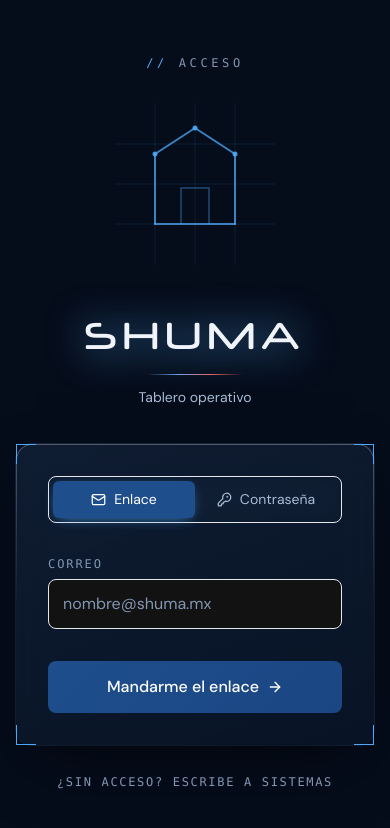
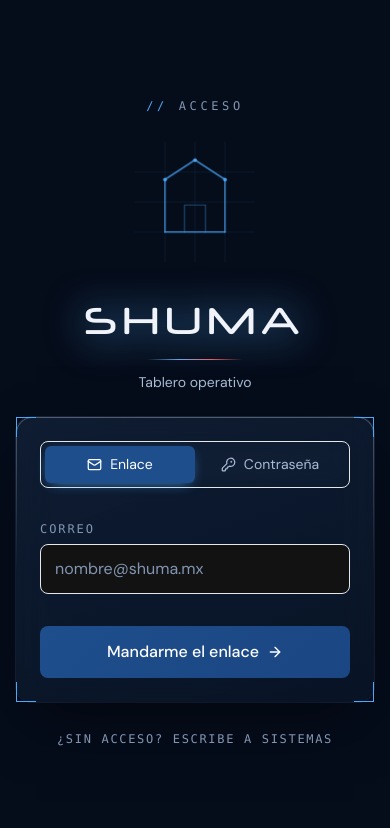
Before and after one commit to Josalfer1097/Shuma_BI, a Next.js app: page /login in a window 390 px wide. Shown: the top 828 px of the page. Built offline with nearby package versions, Linux system fonts and the light colour scheme; no server answers.

Commit message:
fix: make login usable on small screens

```diff
--- a/app/login/page.tsx
+++ b/app/login/page.tsx
@@ -201,23 +201,48 @@
     }
   }, [modo])
 
+  /**
+   * Pantalla angosta. Se resuelve con matchMedia y no con clases de Tailwind
+   * porque LoginAnimacion recibe el tamano como numero, no como clase.
+   *
+   * Arranca en false para que el render del servidor y el primer render del
+   * cliente coincidan: partir de true provocaria un desajuste de hidratacion.
+   */
+  const [anchoChico, setAnchoChico] = useState(false)
+  useEffect(() => {
+    const mq = window.matchMedia('(max-width: 639px)')
+    const aplicar = () => setAnchoChico(mq.matches)
+    aplicar()
+    mq.addEventListener('change', aplicar)
+    return () => mq.removeEventListener('change', aplicar)
+  }, [])
+
   const claseCampo =
     'campo-acceso w-full rounded-lg border border-border/70 bg-bg-base/50 px-3.5 py-3 text-scale-base text-text-primary backdrop-blur placeholder:text-text-muted'
 
   return (
-    <main className="relative flex min-h-screen items-center justify-center overflow-hidden bg-bg-base p-4">
+    <main
+      /*
+        100dvh y no min-h-screen: en iOS Safari la barra de direcciones entra
+        en el 100vh, asi que con el teclado abierto la tarjeta se empujaba
+        fuera de la pantalla y el boton quedaba inalcanzable.
+      */
+      className="relative flex min-h-[100dvh] items-center justify-center overflow-hidden bg-bg-base p-4 sm:p-6"
+    >
       <FondoAcceso />
 
       <div className="w-full max-w-md">
         <div
-          className="animar-entrada mb-9 text-center"
+          className="animar-entrada mb-6 text-center sm:mb-9"
           style={{ animationDelay: '0.05s' }}
         >
           <p className="mb-3 font-mono text-scale-xs uppercase tracking-[0.3em] text-text-muted">
             <span className="text-accent">{'//'}</span> acceso
           </p>
-          <div className="flex justify-center mb-6">
-            <LoginAnimacion tamano={200} estado={estadoPlano} />
+          <div className="mb-4 flex justify-center sm:mb-6">
+            {/* El plano baja a 150 en movil: a 200 empujaba el formulario
+                debajo del pliegue en pantallas de 360x640. */}
+            <LoginAnimacion tamano={anchoChico ? 150 : 200} estado={estadoPlano} />
           </div>
           <h1 className="font-neuropol text-scale-4xl tracking-[0.18em] text-text-primary drop-shadow-[0_2px_20px_var(--accent)]">
             SHUMA
@@ -234,7 +259,7 @@
         </div>
 
         <div
-          className="vidrio animar-entrada relative rounded-2xl p-8"
+          className="vidrio animar-entrada relative rounded-2xl p-6 sm:p-8"
           style={{ animationDelay: '0.18s' }}
         >
           {ESQUINAS.map((pos, i) => (
--- a/package.json
+++ b/package.json
@@ -1,6 +1,6 @@
 {
   "name": "shuma-bi",
-  "version": "0.42.2",
+  "version": "0.42.3",
   "private": true,
   "scripts": {
     "dev": "next dev",
```
Also changed, not shown: 1 other file (tests, documents, lock files or other folders).
